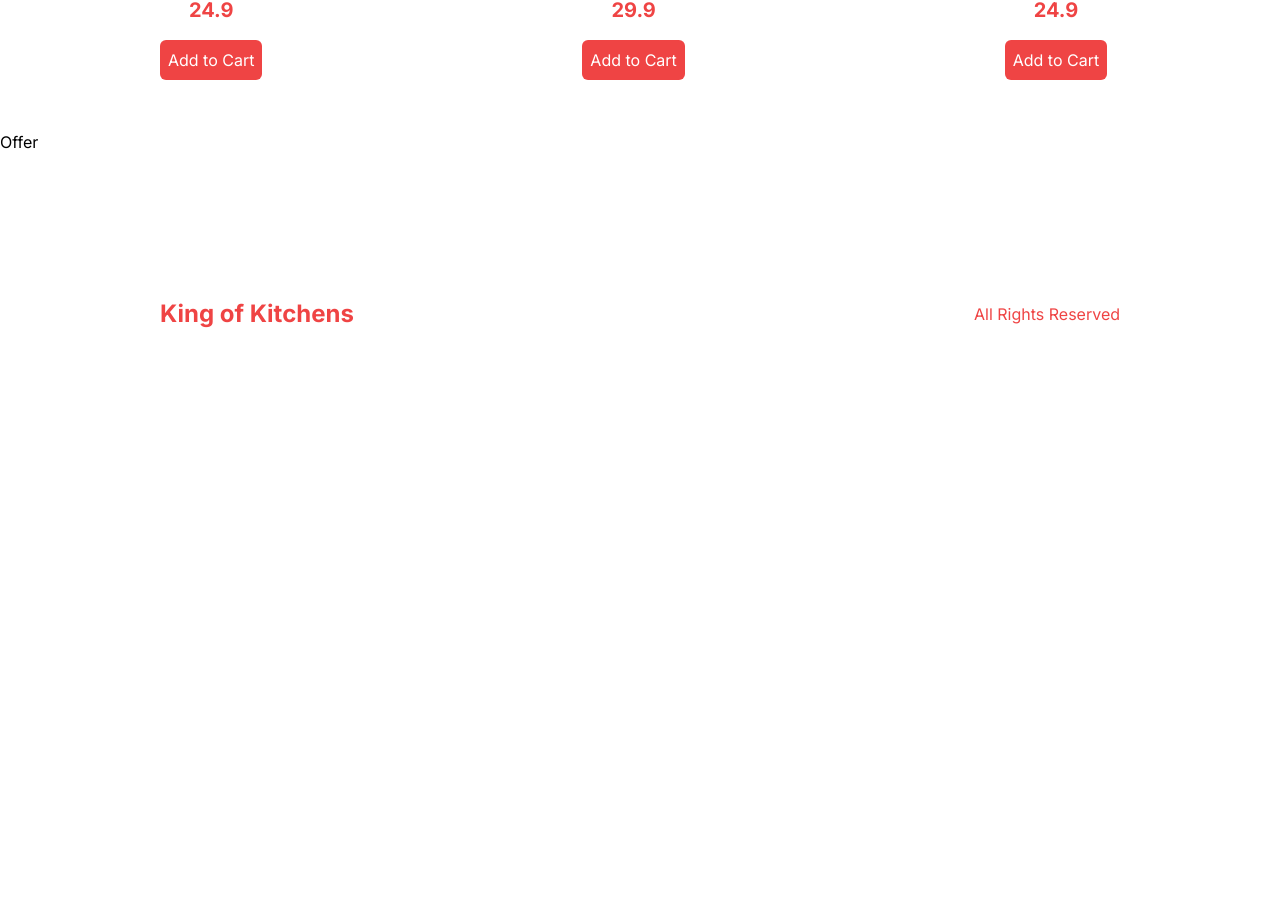
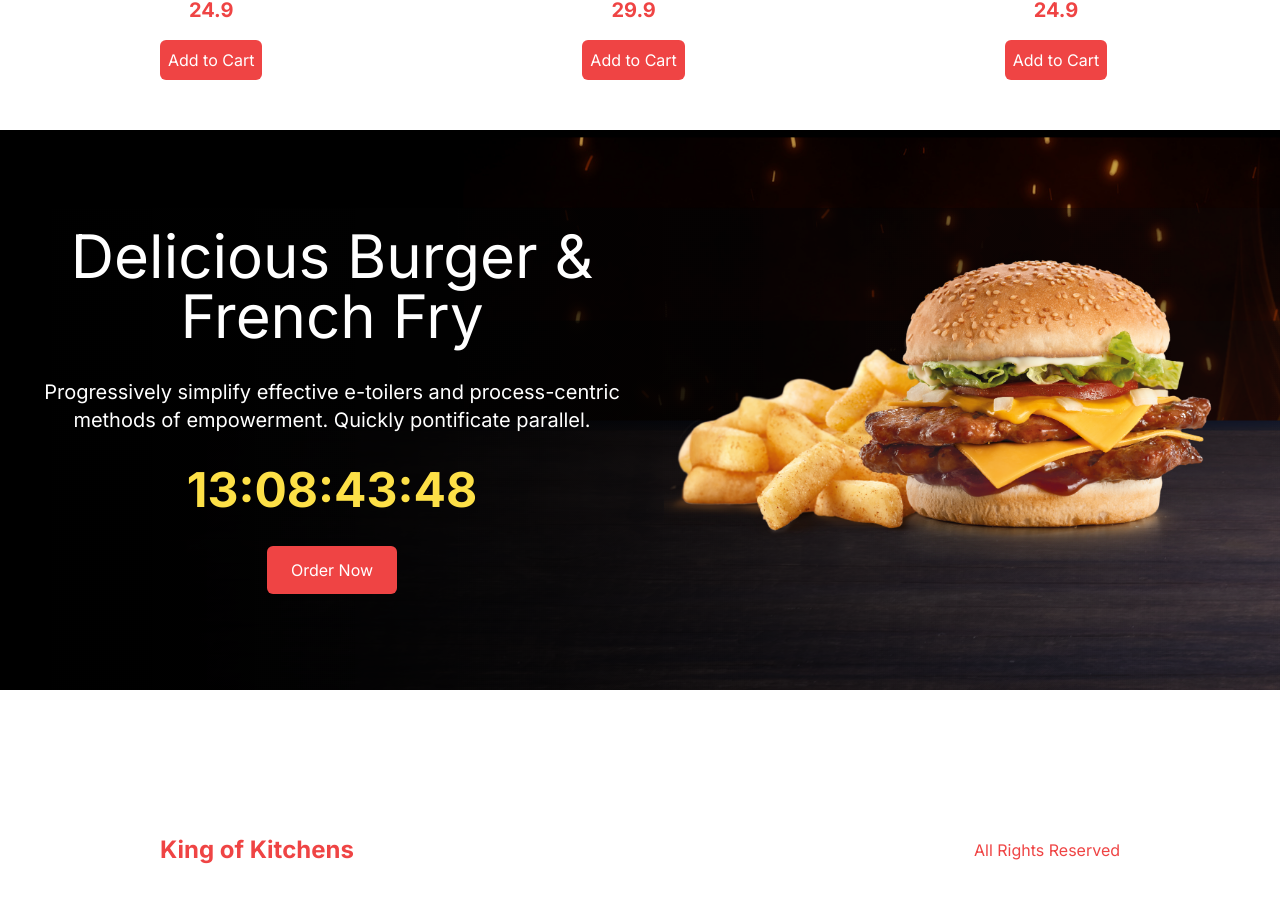
Before and after one commit to Sairam-Nulakani/restaurant-food-delivery-app-nextjs, a Next.js app: page / in a window 1280 px wide. Shown: the part 1390-2292 px from the top of the page. Before the commit the page ends 1864 px from the top, so only its background shows below. Built offline with nearby package versions, Linux system fonts and the light colour scheme.

Commit message:
updated offer page component

```diff
--- a/package.json
+++ b/package.json
@@ -18,6 +18,7 @@
     "next": "13.4.16",
     "postcss": "8.4.28",
     "react": "18.2.0",
+    "react-countdown": "^2.3.5",
     "react-dom": "18.2.0",
     "tailwindcss": "3.3.3",
     "typescript": "5.1.6"
--- /dev/null
+++ b/src/components/CountDown.tsx
@@ -0,0 +1,15 @@
+"use client";
+import React from "react";
+import Countdown from "react-countdown";
+
+const endingDate = new Date("2023-08-30");
+const CountDown = () => {
+  return (
+    <Countdown
+      className="font-bold text-5xl text-yellow-300"
+      date={endingDate}
+    />
+  );
+};
+
+export default CountDown;
--- a/src/components/Offer.tsx
+++ b/src/components/Offer.tsx
@@ -1,7 +1,30 @@
+import Image from "next/image";
 import React from "react";
+import CountDown from "./CountDown";
 
 const Offer = () => {
-  return <div>Offer</div>;
+  return (
+    <div className="bg-black h-screen flex flex-col md:flex-row md:justify-between md:bg-[url('/offerBg.png')] md:h-[70vh]">
+      {/* Text Container */}
+      <div className="flex-1 flex flex-col justify-center items-center text-center gap-8 p-6">
+        <h1 className="text-white text-5xl fond-bold lg:text-6xl">
+          Delicious Burger & French Fry
+        </h1>
+        <p className="text-white lg:text-xl">
+          Progressively simplify effective e-toilers and process-centric methods
+          of empowerment. Quickly pontificate parallel.
+        </p>
+        <CountDown />
+        <button className="bg-red-500 text-white py-3 px-6 rounded-md">
+          Order Now
+        </button>
+      </div>
+      {/* Image Container */}
+      <div className="flex-1 w-full relative md:h-full">
+        <Image src="/offerProduct.png" alt="" fill className="object-contain" />
+      </div>
+    </div>
+  );
 };
 
 export default Offer;
```
Also changed, not shown: 1 other file (tests, documents, lock files or other folders).
